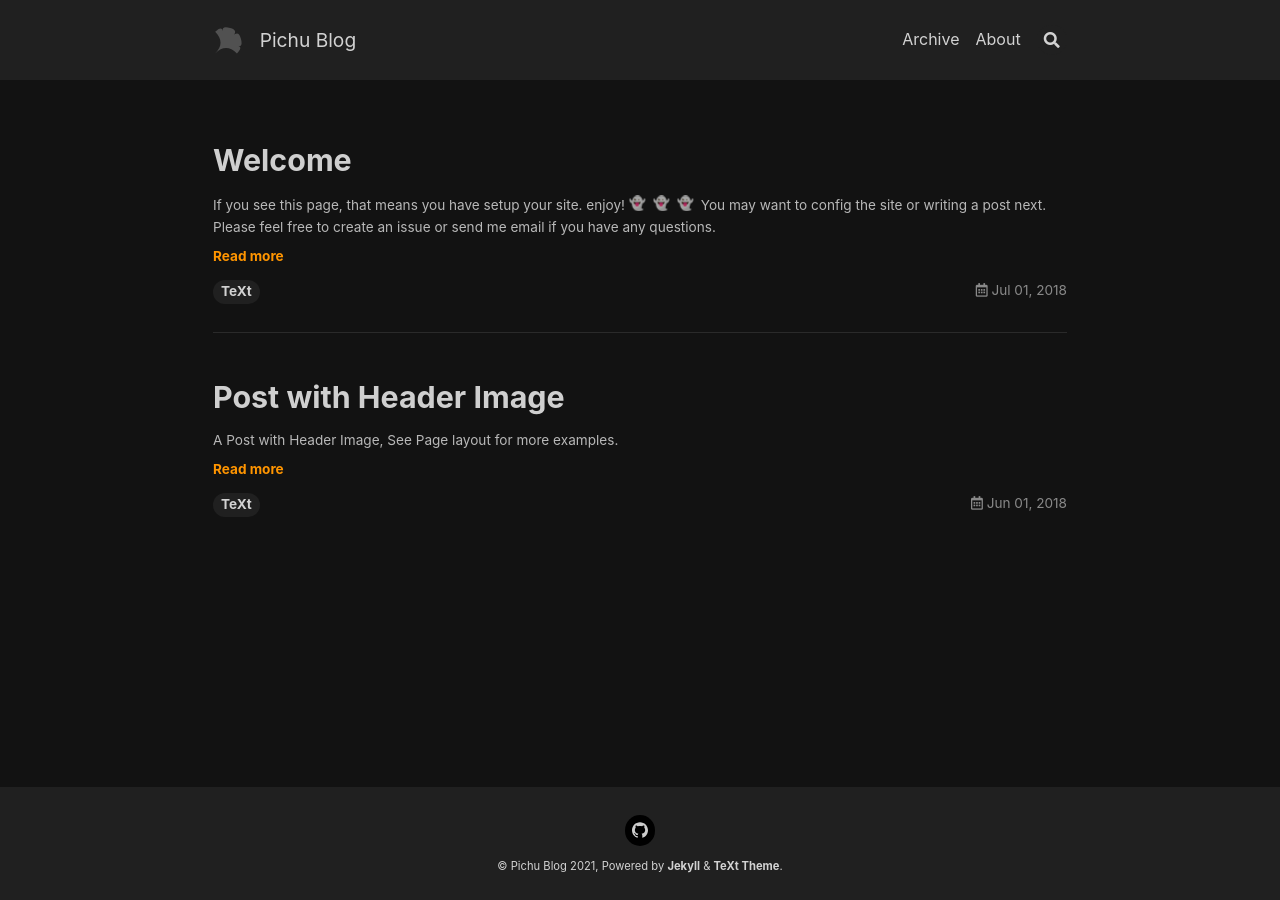
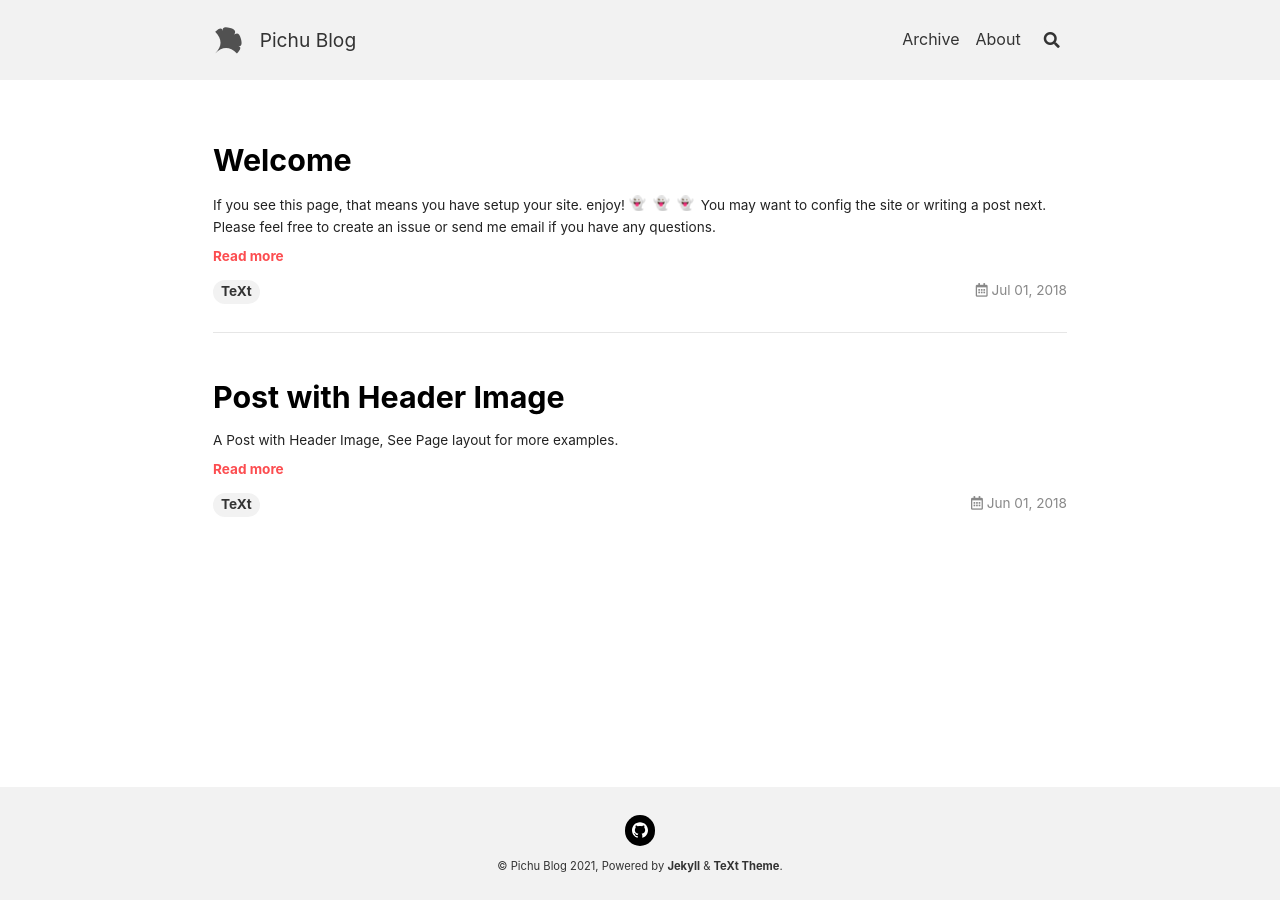
Before and after one commit to smartranger/smartranger.github.io, a Jekyll site: the page built from index.html, in a window 1280 px wide. Built offline with Jekyll 4.4.1, drawn with Linux system fonts in a browser that asks for light colours; nearby versions of some CDN libraries; emoji names are drawn with the system emoji font; the list of posts is cut into pages by our own code.

Commit message:
Update _config.yml

```diff
--- a/_config.yml
+++ b/_config.yml
@@ -21,7 +21,7 @@
 # Build settings
 theme:
 remote_theme: kitian616/jekyll-text-theme
-text_skin: dark
+text_skin: default
 highlight_theme: default
 
 title: Pichu Blog
```
